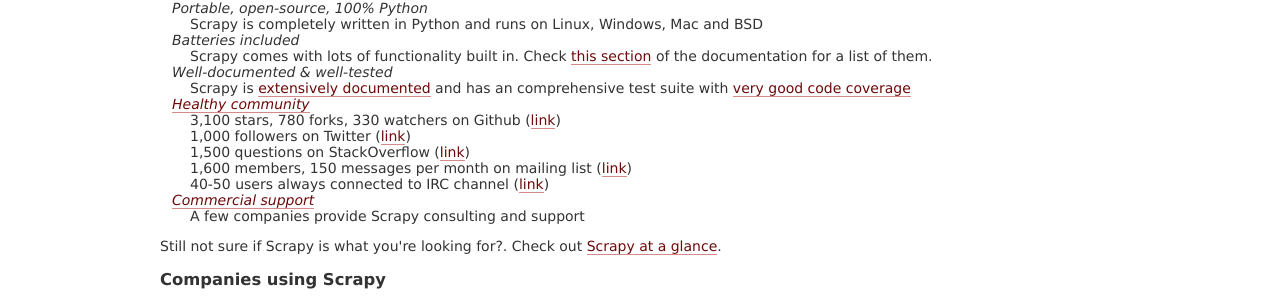
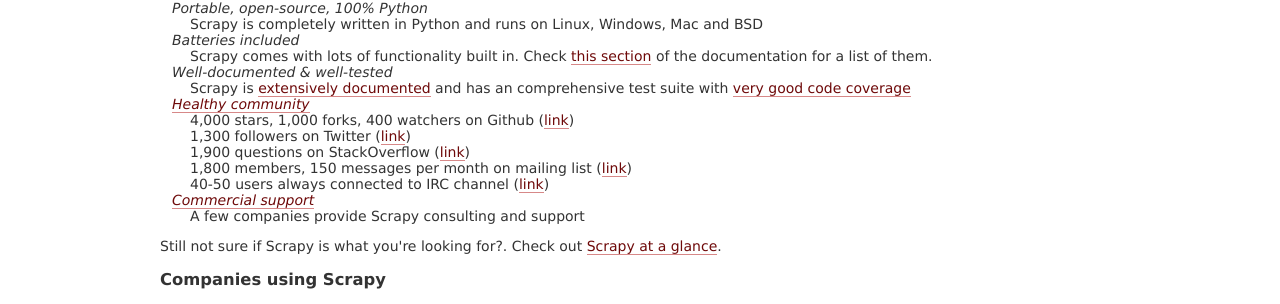
Before and after one commit to scrapy/scrapy.org, a Jekyll site: the page built from index.html, in a window 1280 px wide. Shown: the part 415-719 px from the top of the page. Built offline with Jekyll 4.4.1, drawn with Linux system fonts in a browser that asks for light colours; Markdown is read by kramdown in place of the engine named in the settings; comment, search, counter and statistics services are not loaded.

Commit message:
update stats

```diff
--- a/index.html
+++ b/index.html
@@ -47,10 +47,10 @@
 
   <dt><a href="/community">Healthy community</a></dt>
   <dd>
-  3,100 stars, 780 forks, 330 watchers on Github (<a href="https://github.com/scrapy/scrapy">link</a>)<br>
-  1,000 followers on Twitter (<a href="http://twitter.com/ScrapyProject">link</a>)<br>
-  1,500 questions on StackOverflow (<a href="http://stackoverflow.com/tags/scrapy/info">link</a>)<br>
-  1,600 members, 150 messages per month on mailing list (<a href="https://groups.google.com/forum/?fromgroups#!aboutgroup/scrapy-users">link</a>)<br>
+  4,000 stars, 1,000 forks, 400 watchers on Github (<a href="https://github.com/scrapy/scrapy">link</a>)<br>
+  1,300 followers on Twitter (<a href="https://twitter.com/ScrapyProject">link</a>)<br>
+  1,900 questions on StackOverflow (<a href="http://stackoverflow.com/tags/scrapy/info">link</a>)<br>
+  1,800 members, 150 messages per month on mailing list (<a href="https://groups.google.com/forum/?fromgroups#!aboutgroup/scrapy-users">link</a>)<br>
   40-50 users always connected to IRC channel (<a href="http://webchat.freenode.net/?channels=scrapy">link</a>)
   </dd>
 
```
